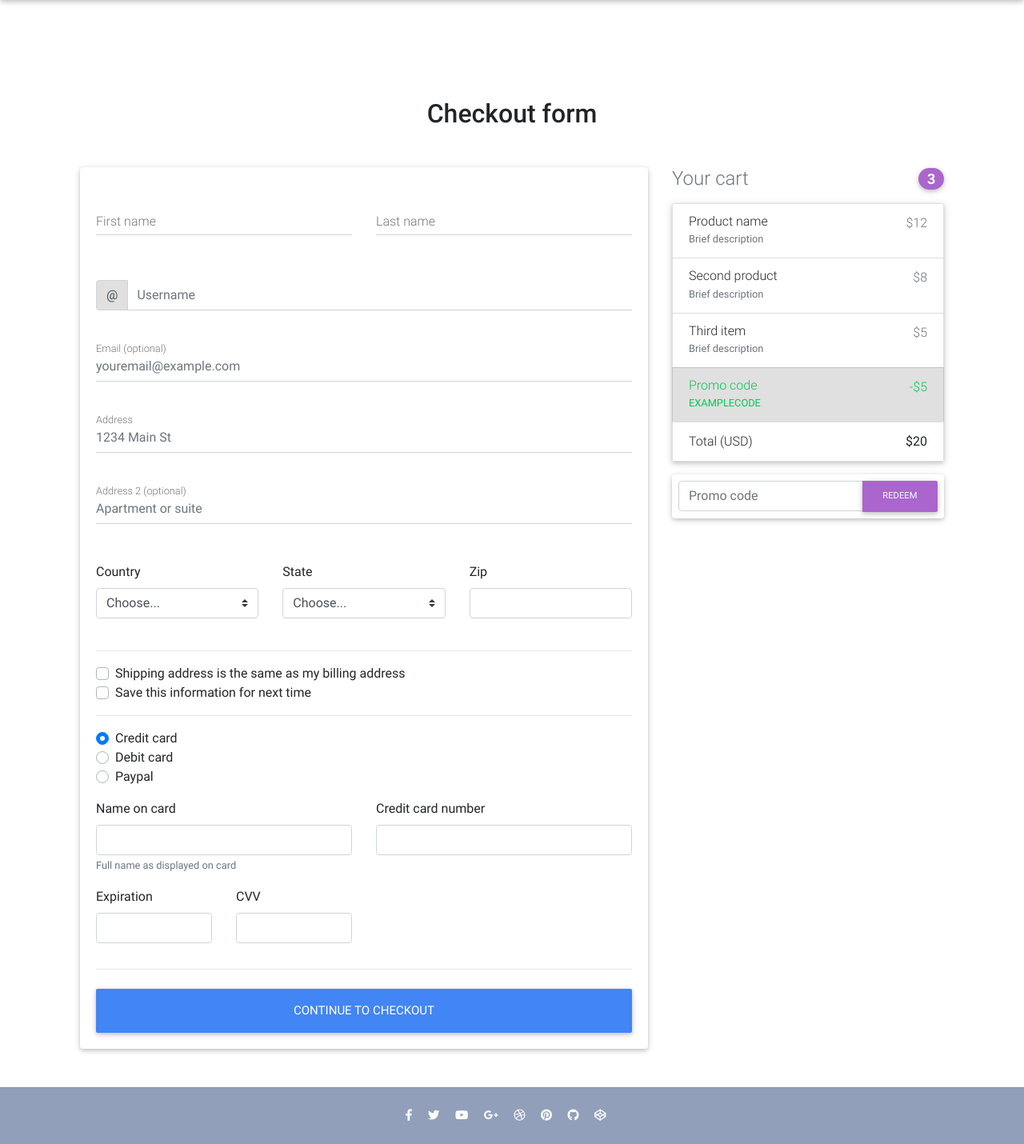
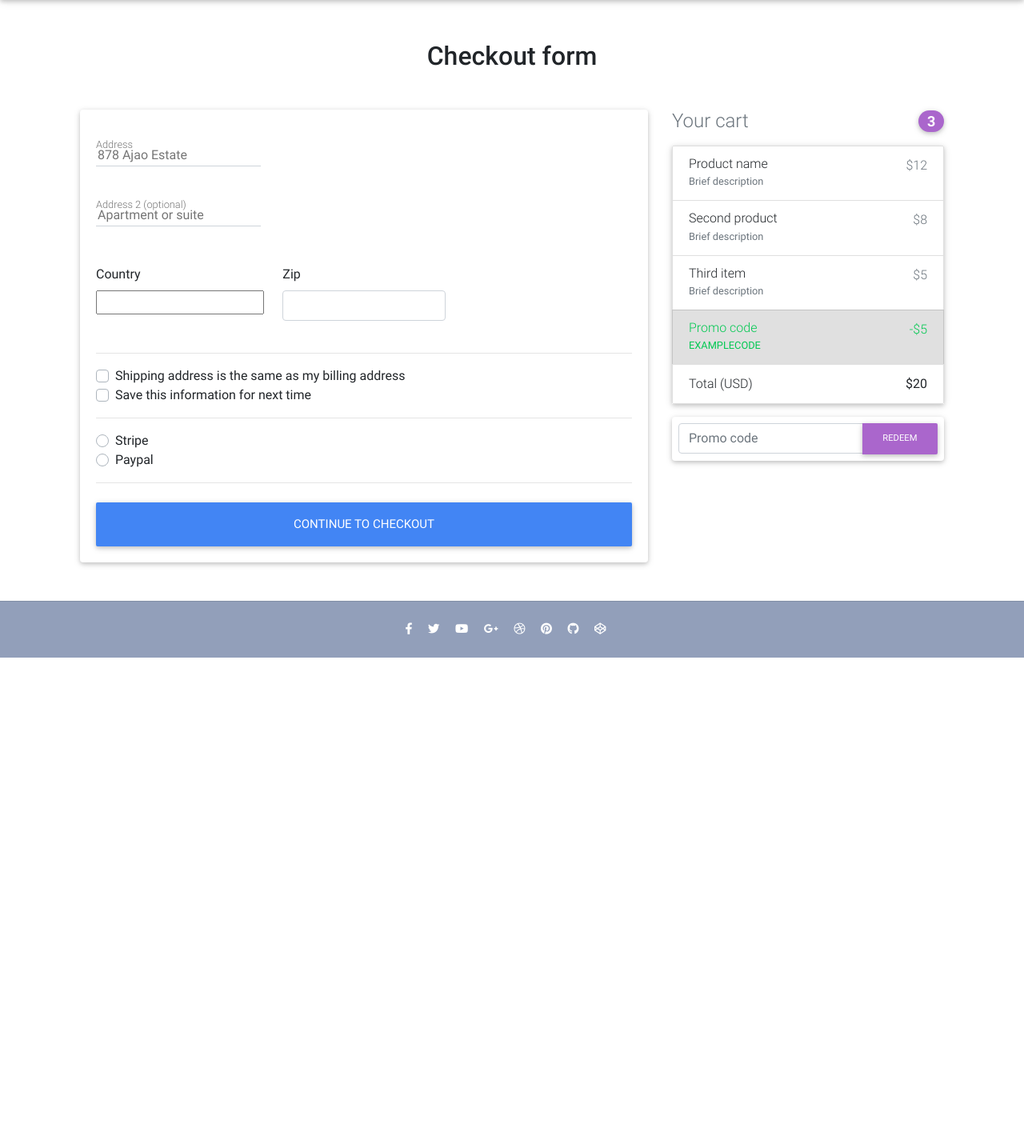
Before and after one commit to Oluwaseun-Oyewole/Shopify, a Django app: page /checkout/ in a window 1280 px wide. Shown: the part 69-1499 px from the top of the page at 80% size. After the commit the page ends 891 px from the top, so only its background shows below. Run offline with Django 3.2, Linux system fonts and the light colour scheme; some libraries are stand-ins or nearby versions.

Commit message:
checkout

```diff
--- a/shop/settings.py
+++ b/shop/settings.py
@@ -49,6 +49,7 @@
     # app name
     'crispy_forms',
     'store',
+    # 'django_countries',
 
 ]
 
--- /dev/null
+++ b/store/forms.py
@@ -0,0 +1,23 @@
+from django import forms
+from django_countries.fields import CountryField
+from django_countries.widgets import CountrySelectWidget
+
+
+
+PAYMENT_CHOICES = (
+  ("S", "Stripe"),
+  ("P", "Paypal")
+)
+
+class CheckOutForm(forms.Form):
+  street_address = forms.CharField(widget=forms.TextInput(attrs={'placeholder': '878 Ajao Estate'}))
+  apartment_address = forms.CharField(required=False, widget=forms.TextInput(attrs={'placeholder': 'Apartment or suite'}))
+  country = CountryField(blank_label='(select country)').formfield(widget=CountrySelectWidget(attrs={
+    'class':'custom-select d-block w-100'
+  }))
+  zip_code = forms.CharField(widget=forms.TextInput(attrs={
+    'class': 'form-control'
+  }))
+  same_billing_address = forms.BooleanField(required=False, widget=forms.CheckboxInput())
+  save_info = forms.BooleanField(required=False, widget=forms.CheckboxInput())
+  payment_option = forms.ChoiceField(choices = PAYMENT_CHOICES, widget=forms.RadioSelect())
--- a/store/models.py
+++ b/store/models.py
@@ -59,8 +59,7 @@
   def get_final_price(self):
     if self.item.discounted_price:
       return self.get_total_item_discount()
-    else:
-      return self.get_total_item_price()
+    return self.get_total_item_price()
 
 class Order(models.Model):
   user = models.ForeignKey(settings.AUTH_USER_MODEL, on_delete=models.CASCADE, blank=True, null=True)
@@ -76,4 +75,4 @@
     total = 0
     for order_item in self.items.all():
       total += order_item.get_final_price()
-      return total
+    return total
--- a/store/templates/checkout-page.html
+++ b/store/templates/checkout-page.html
@@ -1,8 +1,9 @@
 {% extends "base.html" %}
 {% load static %}
+{%load crispy_forms_tags %}
 {% block content %}
 
-  <main class="mt-5 pt-4">
+  <main>
     <div class="container wow fadeIn">
 
       <!-- Heading -->
@@ -10,69 +11,20 @@
 
       <!--Grid row-->
       <div class="row">
-
-        <!--Grid column-->
         <div class="col-md-8 mb-4">
-
-          <!--Card-->
           <div class="card">
 
-            <!--Card content-->
-            <form class="card-body">
-
-              <!--Grid row-->
-              <div class="row">
-
-                <!--Grid column-->
-                <div class="col-md-6 mb-2">
-
-                  <!--firstName-->
-                  <div class="md-form ">
-                    <input type="text" id="firstName" class="form-control">
-                    <label for="firstName" class="">First name</label>
-                  </div>
-
-                </div>
-                <!--Grid column-->
-
-                <!--Grid column-->
-                <div class="col-md-6 mb-2">
-
-                  <!--lastName-->
-                  <div class="md-form">
-                    <input type="text" id="lastName" class="form-control">
-                    <label for="lastName" class="">Last name</label>
-                  </div>
-
-                </div>
-                <!--Grid column-->
-
-              </div>
-              <!--Grid row-->
-
-              <!--Username-->
-              <div class="md-form input-group pl-0 mb-5">
-                <div class="input-group-prepend">
-                  <span class="input-group-text" id="basic-addon1">@</span>
-                </div>
-                <input type="text" class="form-control py-0" placeholder="Username" aria-describedby="basic-addon1">
-              </div>
-
-              <!--email-->
+            <form class="card-body">        <!--address-->
               <div class="md-form mb-5">
-                <input type="text" id="email" class="form-control" placeholder="youremail@example.com">
-                <label for="email" class="">Email (optional)</label>
-              </div>
-
-              <!--address-->
-              <div class="md-form mb-5">
-                <input type="text" id="address" class="form-control" placeholder="1234 Main St">
+                <!-- <input type="text" id="address" class="form-control" placeholder="1234 Main St"> -->
+                {{form.street_address}}
                 <label for="address" class="">Address</label>
               </div>
 
               <!--address-2-->
               <div class="md-form mb-5">
-                <input type="text" id="address-2" class="form-control" placeholder="Apartment or suite">
+                <!-- <input type="text" id="address-2" class="form-control" placeholder="Apartment or suite"> -->
+                {{form.apartment_address }}
                 <label for="address-2" class="">Address 2 (optional)</label>
               </div>
 
@@ -83,37 +35,22 @@
                 <div class="col-lg-4 col-md-12 mb-4">
 
                   <label for="country">Country</label>
-                  <select class="custom-select d-block w-100" id="country" required>
+                  <!-- <select class="custom-select d-block w-100" id="country" required>
                     <option value="">Choose...</option>
+
                     <option>United States</option>
-                  </select>
+                  </select> -->
+                  {{form.country }}
                   <div class="invalid-feedback">
                     Please select a valid country.
                   </div>
 
                 </div>
-                <!--Grid column-->
-
-                <!--Grid column-->
-                <div class="col-lg-4 col-md-6 mb-4">
-
-                  <label for="state">State</label>
-                  <select class="custom-select d-block w-100" id="state" required>
-                    <option value="">Choose...</option>
-                    <option>California</option>
-                  </select>
-                  <div class="invalid-feedback">
-                    Please provide a valid state.
-                  </div>
-
-                </div>
-                <!--Grid column-->
-
-                <!--Grid column-->
                 <div class="col-lg-4 col-md-6 mb-4">
 
                   <label for="zip">Zip</label>
-                  <input type="text" class="form-control" id="zip" placeholder="" required>
+                  <!-- <input type="text" class="form-control" id="zip" placeholder="" required> -->
+                  {{form.zip_code }}
                   <div class="invalid-feedback">
                     Zip code required.
                   </div>
@@ -127,67 +64,32 @@
               <hr>
 
               <div class="custom-control custom-checkbox">
-                <input type="checkbox" class="custom-control-input" id="same-address">
+                <input {% if form.save_billing_address.value %}checked{% endif %} type="checkbox" class="custom-control-input" id="same-address" name="same_billing_address">
+                <!-- {{form.same_billing_address}} -->
                 <label class="custom-control-label" for="same-address">Shipping address is the same as my billing address</label>
               </div>
+
               <div class="custom-control custom-checkbox">
-                <input type="checkbox" class="custom-control-input" id="save-info">
+                <input  {% if form.save_info.value %}checked{% endif %} type="checkbox" class="custom-control-input" id="save-info" name="save_info">
+                <!-- {{ form.save_info }} -->
                 <label class="custom-control-label" for="save-info">Save this information for next time</label>
               </div>
-
               <hr>
 
               <div class="d-block my-3">
+                {% for value, name in form.fields.payment_option.choices %}
                 <div class="custom-control custom-radio">
-                  <input id="credit" name="paymentMethod" type="radio" class="custom-control-input" checked required>
-                  <label class="custom-control-label" for="credit">Credit card</label>
+                  <input id="{{name}}" name="paymentMethod" type="radio" class="custom-control-input" required>
+                  <label class="custom-control-label" for="{{name}}">{{name}}</label>
                 </div>
-                <div class="custom-control custom-radio">
-                  <input id="debit" name="paymentMethod" type="radio" class="custom-control-input" required>
-                  <label class="custom-control-label" for="debit">Debit card</label>
-                </div>
-                <div class="custom-control custom-radio">
-                  <input id="paypal" name="paymentMethod" type="radio" class="custom-control-input" required>
-                  <label class="custom-control-label" for="paypal">Paypal</label>
-                </div>
-              </div>
-              <div class="row">
-                <div class="col-md-6 mb-3">
-                  <label for="cc-name">Name on card</label>
-                  <input type="text" class="form-control" id="cc-name" placeholder="" required>
-                  <small class="text-muted">Full name as displayed on card</small>
-                  <div class="invalid-feedback">
-                    Name on card is required
-                  </div>
-                </div>
-                <div class="col-md-6 mb-3">
-                  <label for="cc-number">Credit card number</label>
-                  <input type="text" class="form-control" id="cc-number" placeholder="" required>
-                  <div class="invalid-feedback">
-                    Credit card number is required
-                  </div>
-                </div>
-              </div>
-              <div class="row">
-                <div class="col-md-3 mb-3">
-                  <label for="cc-expiration">Expiration</label>
-                  <input type="text" class="form-control" id="cc-expiration" placeholder="" required>
-                  <div class="invalid-feedback">
-                    Expiration date required
-                  </div>
-                </div>
-                <div class="col-md-3 mb-3">
-                  <label for="cc-expiration">CVV</label>
-                  <input type="text" class="form-control" id="cc-cvv" placeholder="" required>
-                  <div class="invalid-feedback">
-                    Security code required
-                  </div>
-                </div>
+                {% endfor %}
+
               </div>
               <hr class="mb-4">
               <button class="btn btn-primary btn-lg btn-block" type="submit">Continue to checkout</button>
 
             </form>
+
 
           </div>
           <!--/.Card-->
--- a/store/templates/home-page.html
+++ b/store/templates/home-page.html
@@ -86,8 +86,6 @@
 
       <!--Section: Products v.3-->
       <section class="text-center mb-4">
-
-
         <div class="row wow fadeIn">
 
           <!--Grid column-->
--- a/store/templates/navbar.html
+++ b/store/templates/navbar.html
@@ -4,7 +4,7 @@
   <div class="container">
 
     <!-- Brand -->
-    <a class="navbar-brand waves-effect" href="{ url 'home' }" target="_blank">
+    <a class="navbar-brand waves-effect" href="{% url 'home' %}" target="_blank">
       <strong class="blue-text">shopify</strong>
     </a>
 
@@ -37,7 +37,7 @@
       <ul class="navbar-nav nav-flex-icons">
         {% if request.user.is_authenticated %}
           <li class="nav-item">
-            <a href="{% url 'order' %}" class="nav-link waves-effect">
+            <a href="{% url 'order' %} "class="nav-link waves-effect">
               <span class="badge red z-depth-1 mr-1"> {{request.user |cart_item_count}} </span>
               <i class="fas fa-shopping-cart"></i>
               <span class="clearfix d-none d-sm-inline-block"> Cart </span>
--- a/store/urls.py
+++ b/store/urls.py
@@ -1,13 +1,16 @@
 from django.urls import path
 from . import  views
+
 
 urlpatterns = [
   path("", views.HomeView.as_view(), name="home"),
   path("product/<slug:slug>/", views.ItemDetailView.as_view(), name="product"),
   path("add_to_cart/<slug>/",  views.add_to_cart, name="add_to_cart"),
   path("remove_from_cart/<slug>/",  views.remove_from_cart, name="remove_from_cart"),
-  path("checkout/", views.checkout, name="checkout"),
+  path("checkout/", views.CheckoutView.as_view(), name="checkout"),
 
   # path("order_summary/", views.OrderSummaryView.as_view(), name="order_summary"),
-  path("order/", views.get_order_summary, name="order")
+  path("order/", views.get_order_summary, name="order"),
+  path("remove_single_item_from_cart/<slug>/",  views.remove_single_item_from_cart, name="remove_single_item_from_cart"),
+
 ]
--- a/store/views.py
+++ b/store/views.py
@@ -7,6 +7,7 @@
 from django.core.exceptions import ObjectDoesNotExist
 from django.contrib.auth.decorators import login_required
 from django.contrib.auth.mixins import LoginRequiredMixin
+from .forms import CheckOutForm
 
 
 class HomeView(ListView):
@@ -19,18 +20,17 @@
   template_name="product-page.html"
 
 
-
-class OrderSummaryView(LoginRequiredMixin, View):
-  def get(self, *args,**kwargs):
-    try:
-      order = Order.objects.get(user=self.request.user, ordered=False)
-      context = {
-        "object": order,
-      }
-      return render(self.request, "order_summary.html",  context)
-    except ObjectDoesNotExist:
-      messages.error(self.request, "You do not have an active order")
-      return redirect("/")
+# class OrderSummaryView(LoginRequiredMixin, View):
+#   def get(self, *args,**kwargs):
+#     try:
+#       order = Order.objects.get(user=self.request.user, ordered=False)
+#       context = {
+#         "object": order,
+#       }
+#       return render(self.request, "order_summary.html",  context)
+#     except ObjectDoesNotExist:
+#       messages.error(self.request, "You do not have an active order")
+#       return redirect("/")
 
 
 @login_required
@@ -40,9 +40,8 @@
     return render(request, "order_summary.html", {"object": order})
 
   except ObjectDoesNotExist:
-     messages.error(request, "You do not have an active order")
-     return redirect("/")
-
+    messages.error(request, "You do not have an active order")
+    return redirect("/")
 
 
 @login_required
@@ -59,17 +58,17 @@
         order_item.quantity +=1
         order_item.save()
         messages.info(request, "item updated")
-        return redirect("product", slug=slug)
+        return redirect("order")
       else:
         messages.success(request, "This item was added to your cart")
         order.items.add(order_item)
-        return redirect("product", slug=slug)
+        return redirect("order")
 
   else:
     ordered_date= timezone.now()
     order =Order.objects.create(user=request.user, ordered_date=ordered_date)
     order.items.add(order_item)
-    return redirect("product", slug=slug)
+    return redirect("order")
 
 
 @login_required
@@ -83,17 +82,57 @@
         order_item= OrderItem.objects.filter(item=item, user=request.user, ordered=False)[0]
         order.items.remove(order_item)
         messages.info(request, "This item was removed from your cart")
-        return redirect("product", slug=slug)
+        return redirect("order")
       else:
         # add a message saying the user doesn't have an order
         messages.info(request, "This item was not in your cart")
-        return redirect("product", slug=slug)
+        return redirect("order")
   else:
     messages.warning(request, "You do not have an active order")
-    return redirect("product", slug=slug)
+    return redirect("order")
+
+
+@login_required
+def remove_single_item_from_cart(request, slug):
+    item = get_object_or_404(Item, slug=slug)
+    order_qs = Order.objects.filter(
+        user=request.user,
+        ordered=False
+    )
+    if order_qs.exists():
+        order = order_qs[0]
+        # check if the order item is in the order
+        if order.items.filter(item__slug=item.slug).exists():
+            order_item = OrderItem.objects.filter(
+                item=item,
+                user=request.user,
+                ordered=False
+            )[0]
+            if order_item.quantity > 1:
+                order_item.quantity -= 1
+                order_item.save()
+                messages.info(request, "This item quantity was updated.")
+            else:
+                order.items.remove(order_item)
+                messages.info(request, "No item in the cart")
+            return redirect("order")
+        else:
+            messages.info(request, "This item was not in your cart")
+            return redirect("product", slug=slug)
+    else:
+        messages.info(request, "You do not have an active order")
+        return redirect("product", slug=slug)
 
 
 
+class CheckoutView(View):
+  def get(self, *args,**kwargs):
+    form = CheckOutForm()
+    return render(self.request, 'checkout-page.html', {"form": form})
 
-def checkout(request):
-  return render(request, "checkout-page.html", {})
+  def post(self, *args, **kwargs):
+    form = CheckOutForm(self.request.POST or None)
+    if form.is_valid():
+      print("This form is valid")
+      form.save()
+      return redirect("checkout")
```
Also changed, not shown: store/templates/order_summary.html (+40 -19 lines).
